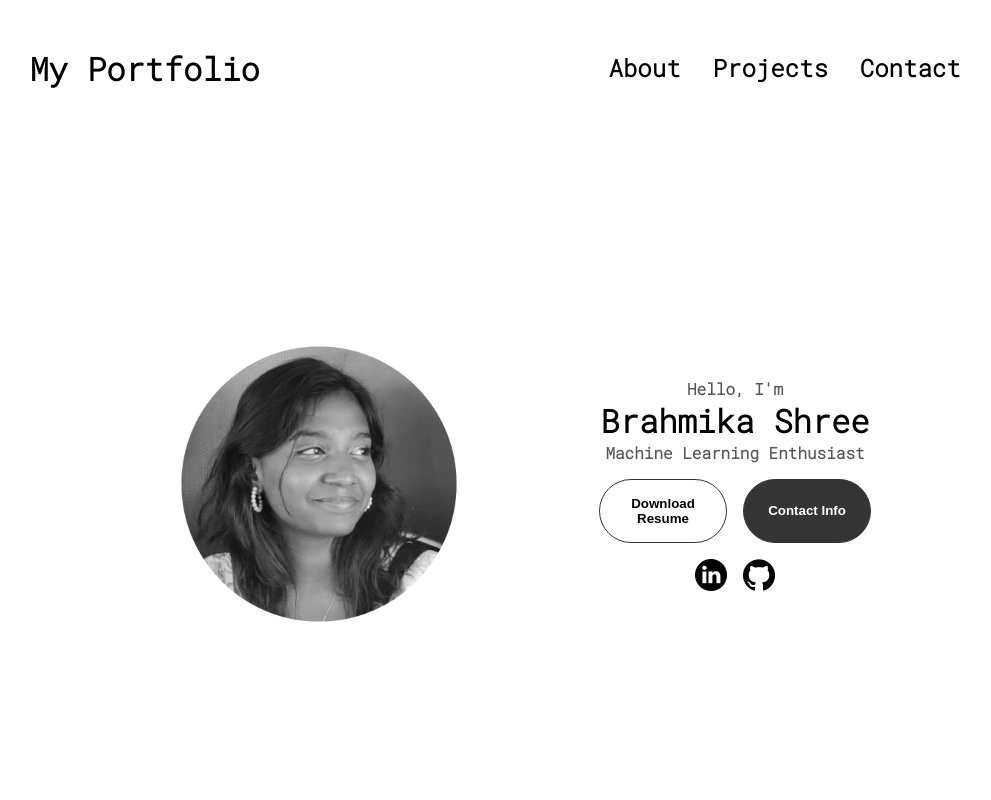
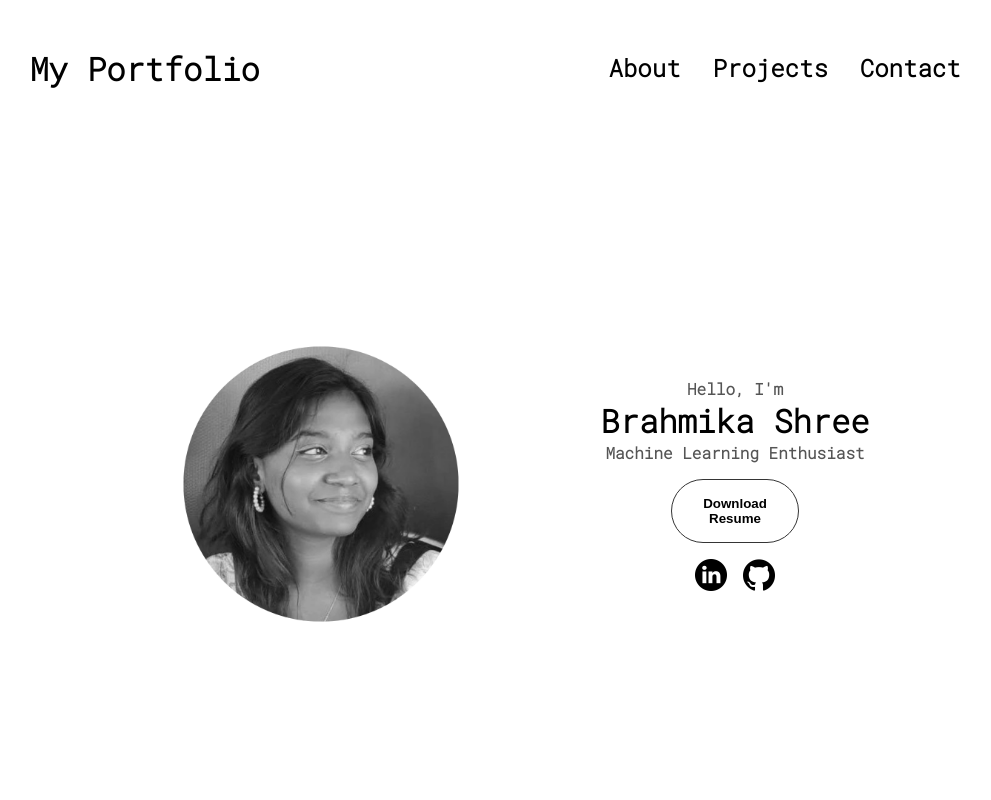
Before and after one commit to brahmika/PortfolioWebsite, a plain HTML site: page index.html in a window 1280 px wide. Shown: the top 800 px of the page, without its empty margins (145-1136 px from the left). Drawn offline with Linux system fonts and the light colour scheme; a web font is replaced by a local one.

Commit message:
updateportfolio

```diff
--- a/index.html
+++ b/index.html
@@ -47,7 +47,7 @@
                 class="btn btn-color-2"
                 onclick="window.open('assets/Resumefinal.pdf')">
                 Download Resume</button>
-                <button class="btn btn-color-1" onclick="location.href('.#contact')">Contact Info</button>
+                <!-- <button class="btn btn-color-1" onclick="location.href('.#contact')">Contact Info</button> -->
             </div>
             <div id="social-container">
                 <img src="./assets/linkedin.png" class="icon" onclick="location.href='https://www.linkedin.com/in/brahmika-shree-780a22242/'"/>
```
